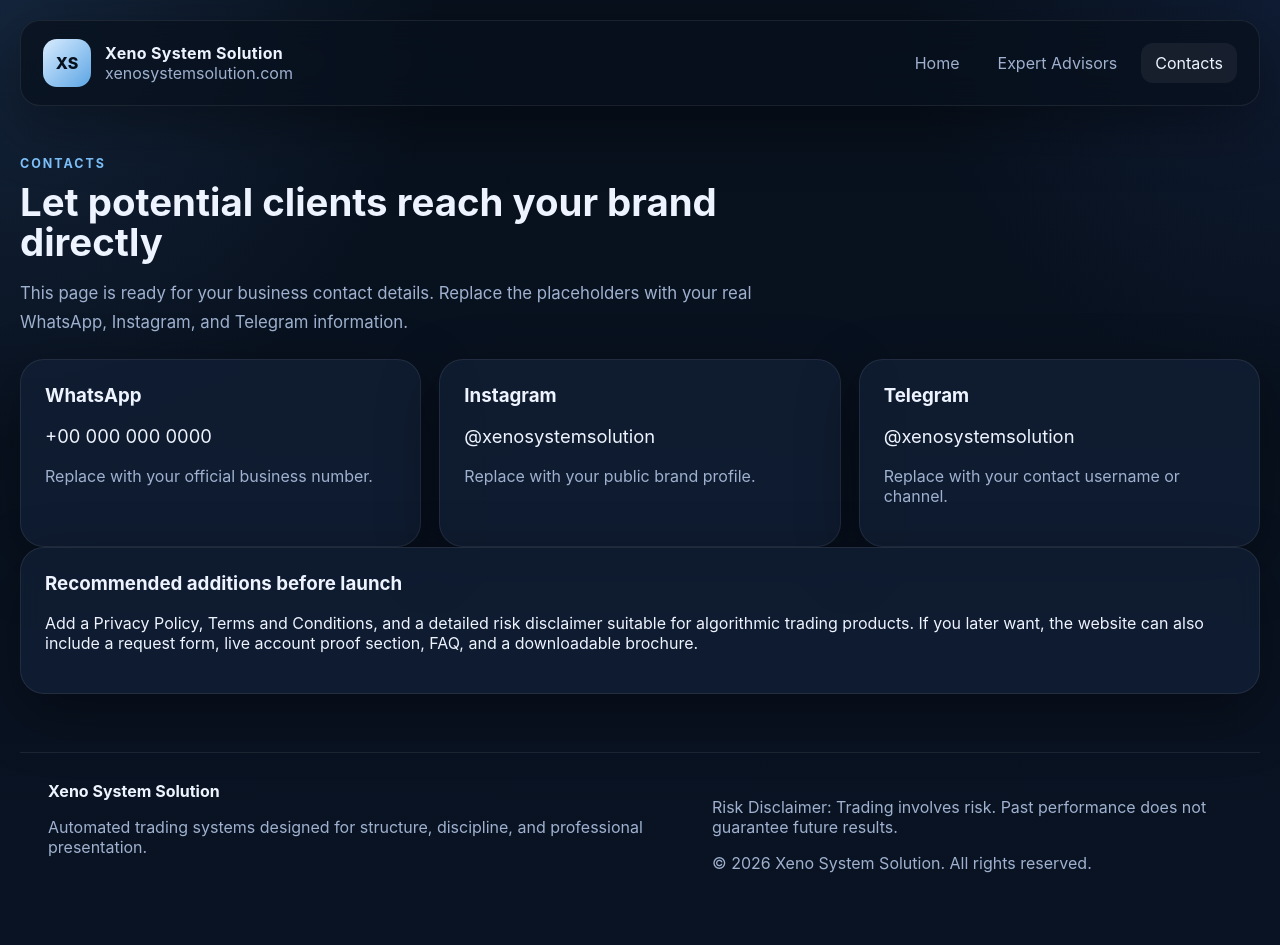
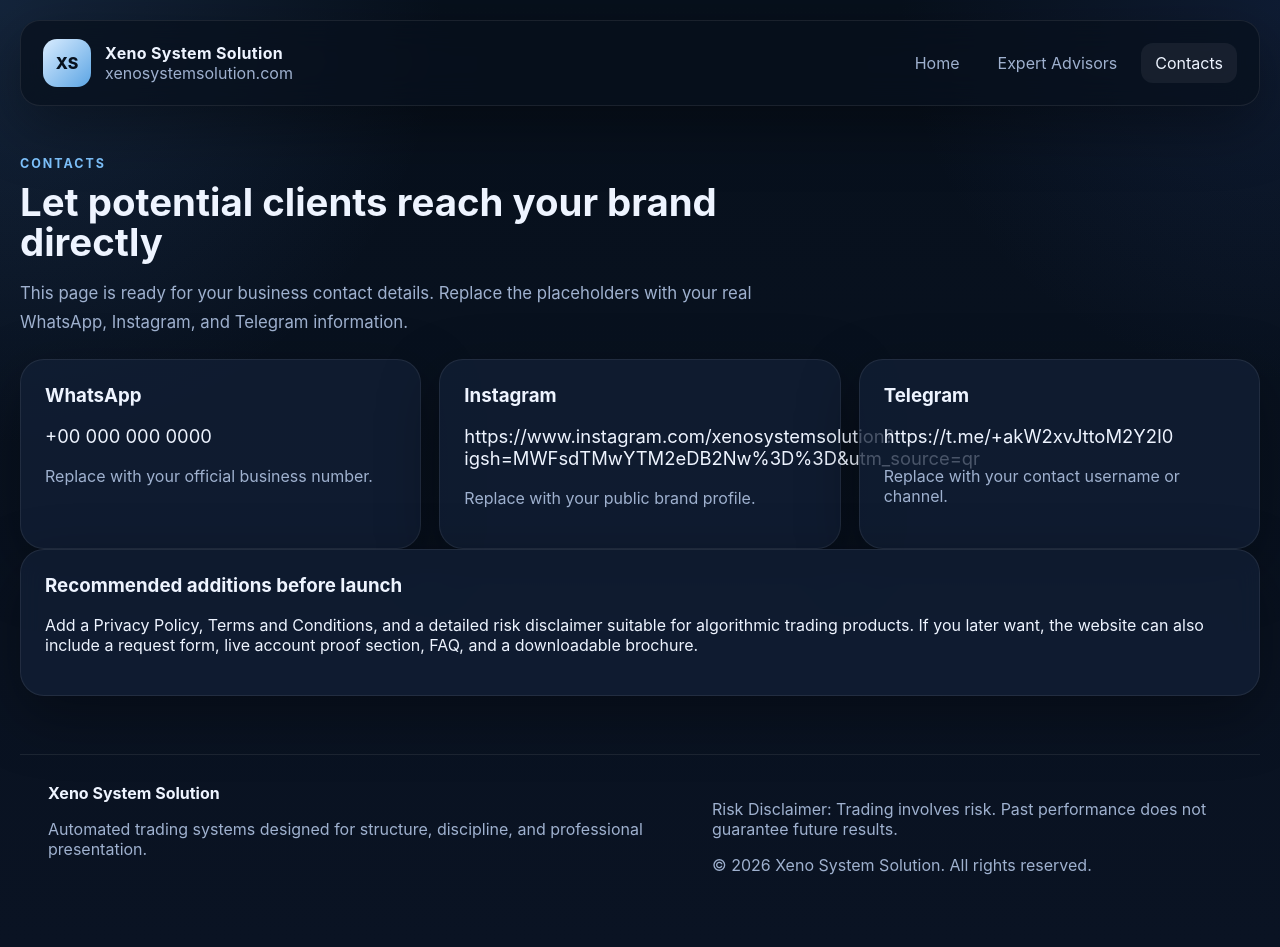
Before and after one commit to giovannimaccioni1989-byte/xeno-system-solution, a React (Vite) app: page /contacts in a window 1280 px wide. Built offline with nearby package versions, Linux system fonts and the light colour scheme.

Commit message:
Update ContactPage.jsx

```diff
--- a/src/pages/ContactPage.jsx
+++ b/src/pages/ContactPage.jsx
@@ -8,12 +8,12 @@ const contacts = [
   },
   {
     title: 'Instagram',
-    value: '@xenosystemsolution',
+    value: 'https://www.instagram.com/xenosystemsolution?igsh=MWFsdTMwYTM2eDB2Nw%3D%3D&utm_source=qr',
     note: 'Replace with your public brand profile.',
   },
   {
     title: 'Telegram',
-    value: '@xenosystemsolution',
+    value: 'https://t.me/+akW2xvJttoM2Y2I0',
     note: 'Replace with your contact username or channel.',
   },
 ]
```
